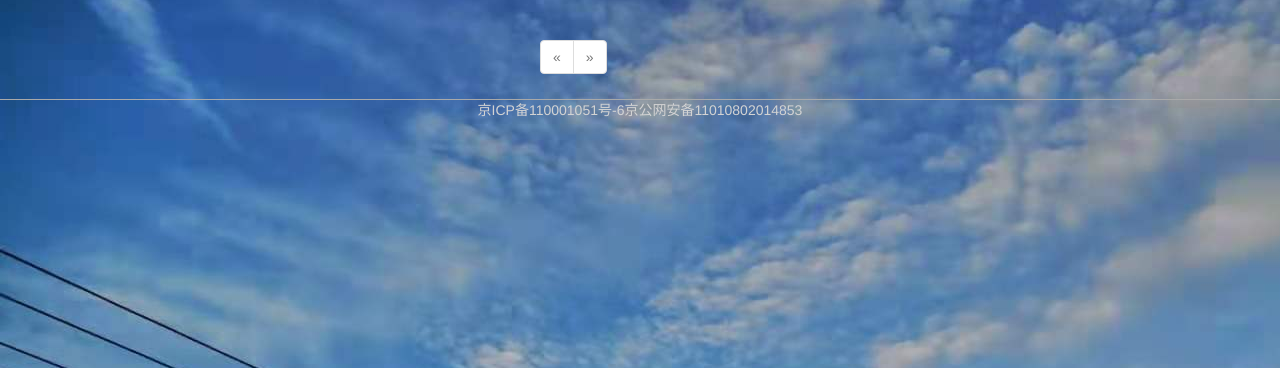
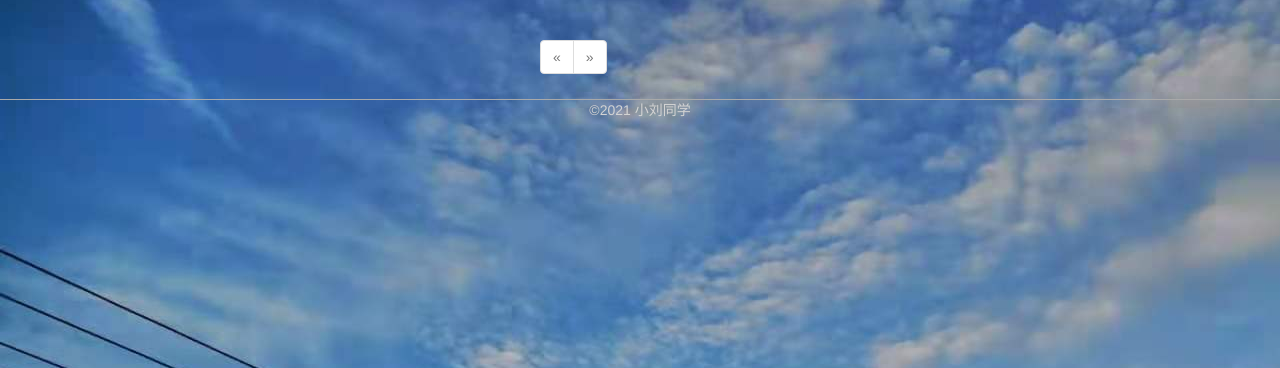
Before and after one commit to rinuandengfeng/blog, a Flask app: page /article/type_search in a window 1280 px wide. Shown: the part 52-420 px from the top of the page. Run offline with Flask 2, Linux system fonts and the light colour scheme; data that the repository does not hold is empty; some libraries are stand-ins or nearby versions.

Commit message:
修改了模板下面的内容

```diff
--- a/requirements.txt
+++ b/requirements.txt
@@ -3,6 +3,7 @@ aliyun-python-sdk-core-v3==2.13.32
 certifi==2021.5.30
 cffi==1.14.6
 charset-normalizer==2.0.3
+click==8.0.1
 colorama==0.4.4
 cryptography==3.4.7
 dnspython==2.1.0
@@ -11,6 +12,7 @@ email-validator==1.1.3
 filetype==1.0.7
 Flask==2.0.1
 Flask-Bootstrap==3.3.7.1
+Flask-Caching==1.10.1
 Flask-Cors==3.0.10
 Flask-HTTPAuth==4.4.0
 Flask-Login==0.4.1
@@ -23,7 +25,7 @@ idna==3.2
 importlib-metadata==3.10.0
 itsdangerous==2.0.1
 Jinja2==3.0.1
-jmespath==0.10.0
+jmespath0.10.0
 Mako==1.1.4
 MarkupSafe==2.0.1
 py==1.4.22
@@ -36,6 +38,7 @@ python-dateutil==2.8.1
 python-dotenv==0.18.0
 python-editor==1.0.4
 qiniu==7.4.1
+redis==3.5.3
 requests==2.26.0
 rsa==4.7.2
 six==1.16.0
--- a/templates/base.html
+++ b/templates/base.html
@@ -12,6 +12,7 @@
             text-align: center;
             border-top: 1px solid darkgray;
             color: lightgray;
+
         }
 
         body {
@@ -124,7 +125,7 @@
     {% endblock %}
 
     {% block footer %}
-        <div><p id="myfoot">京ICP备110001051号-6京公网安备11010802014853</p></div>
+        <div><p id="myfoot">©2021 小刘同学</p></div>
     {% endblock %}
 {% endblock %}
 
```
